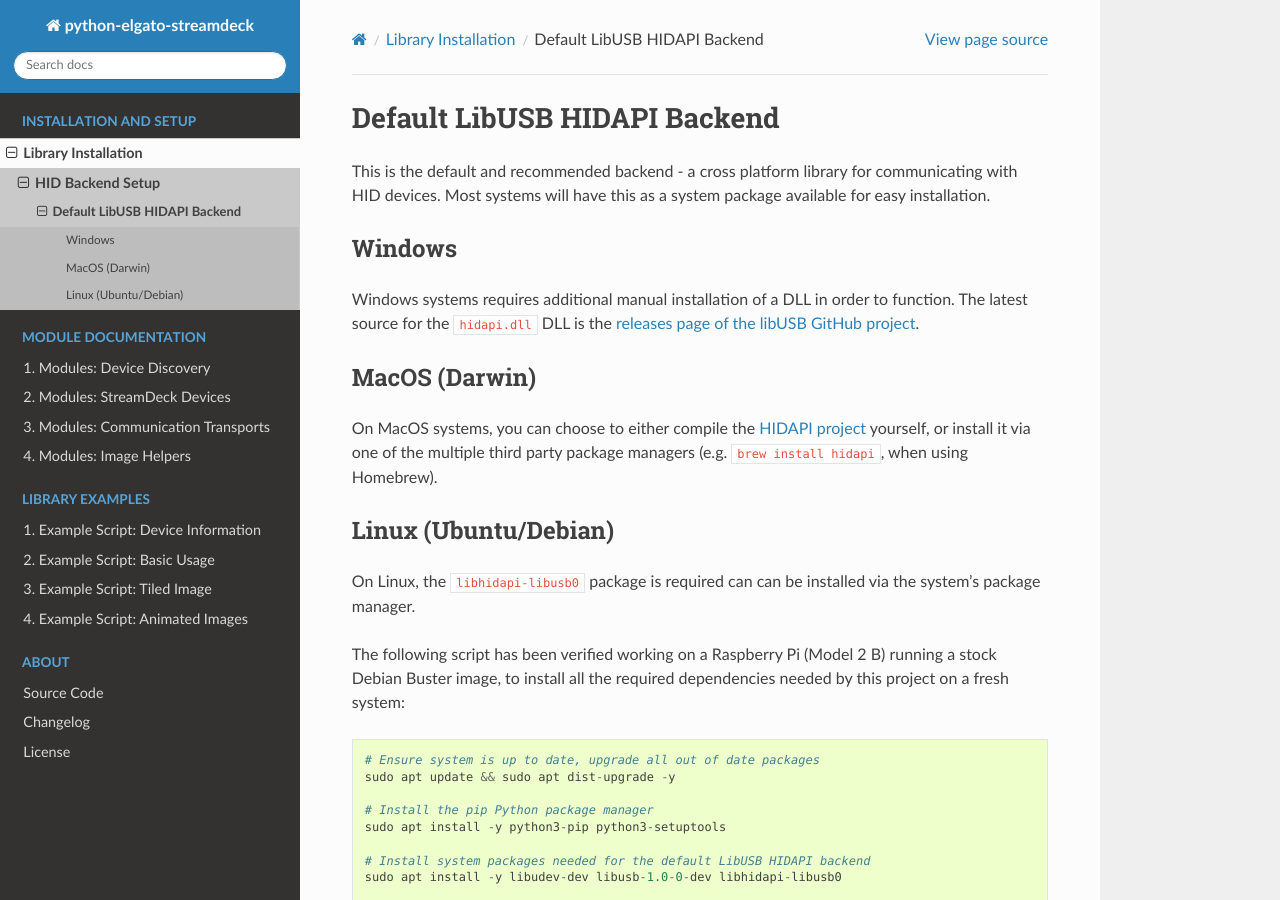
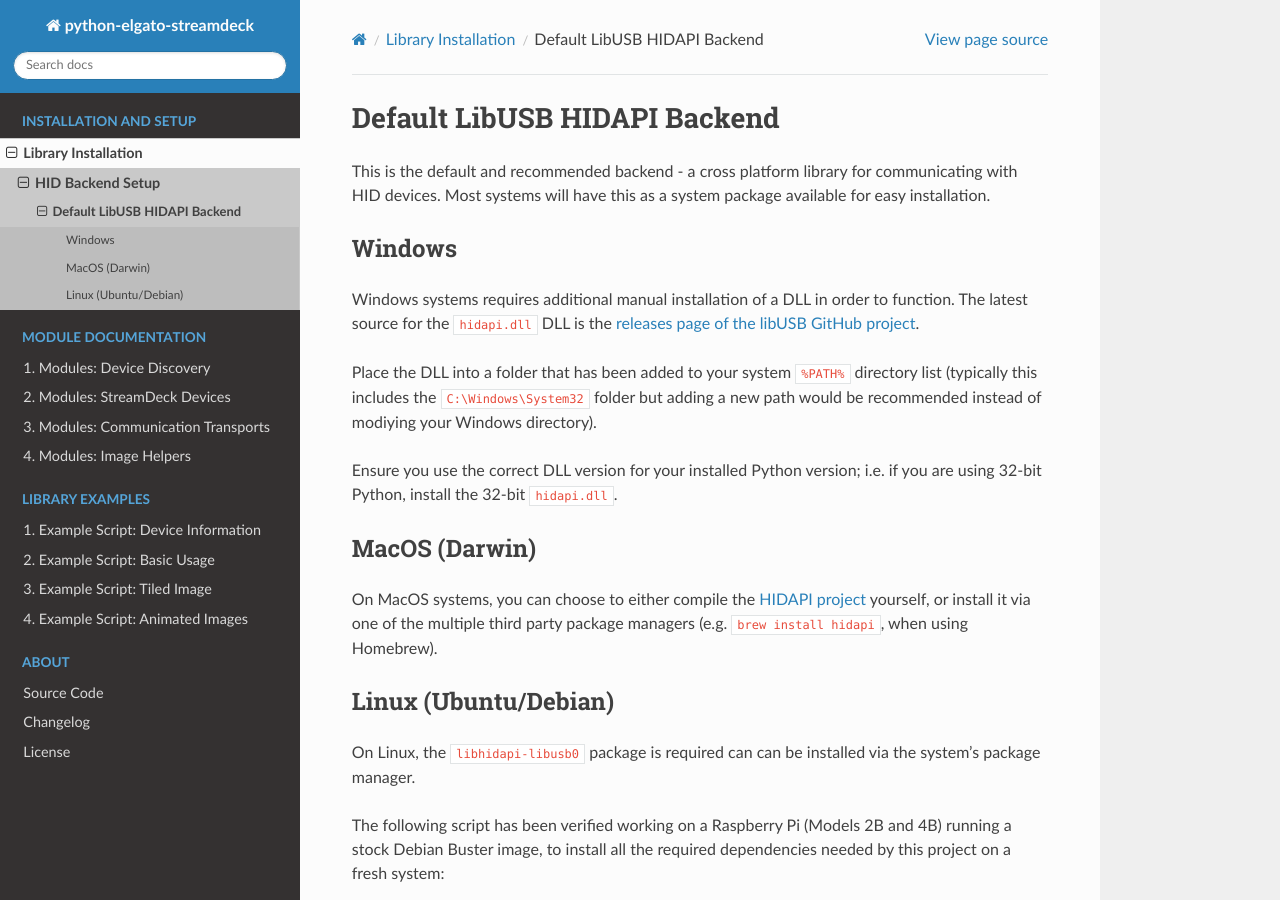
Before and after one commit to abcminiuser/python-elgato-streamdeck, a Sphinx documentation site: the page built from doc/source/pages/backend_libusb_hidapi.rst, in a window 1280 px wide and 900 px high. Built offline with Sphinx 7.4.7 and the Read the Docs theme 2.0.0, drawn with Linux system fonts in a browser that asks for light colours.

Commit message:
Update installation notes for the HIDAPI DLL on Windows.

```diff
--- a/doc/source/pages/backend_libusb_hidapi.rst
+++ b/doc/source/pages/backend_libusb_hidapi.rst
@@ -15,6 +15,13 @@
 function. The latest source for the ``hidapi.dll`` DLL is the `releases page of
 the libUSB GitHub project <https://github.com/libusb/hidapi/releases>`_.
 
+Place the DLL into a folder that has been added to your system ``%PATH%``
+directory list (typically this includes the ``C:\Windows\System32`` folder but
+adding a new path would be recommended instead of modiying your Windows
+directory).
+
+Ensure you use the correct DLL version for your installed Python version; i.e.
+if you are using 32-bit Python, install the 32-bit ``hidapi.dll``.
 
 ^^^^^^^^^^^^^^
 MacOS (Darwin)
@@ -33,9 +40,9 @@
 On Linux, the ``libhidapi-libusb0`` package is required can can be installed via
 the system's package manager.
 
-The following script has been verified working on a Raspberry Pi (Model 2 B)
-running a stock Debian Buster image, to install all the required dependencies
-needed by this project on a fresh system::
+The following script has been verified working on a Raspberry Pi (Models 2B and
+4B) running a stock Debian Buster image, to install all the required
+dependencies needed by this project on a fresh system::
 
     # Ensure system is up to date, upgrade all out of date packages
     sudo apt update && sudo apt dist-upgrade -y
```
